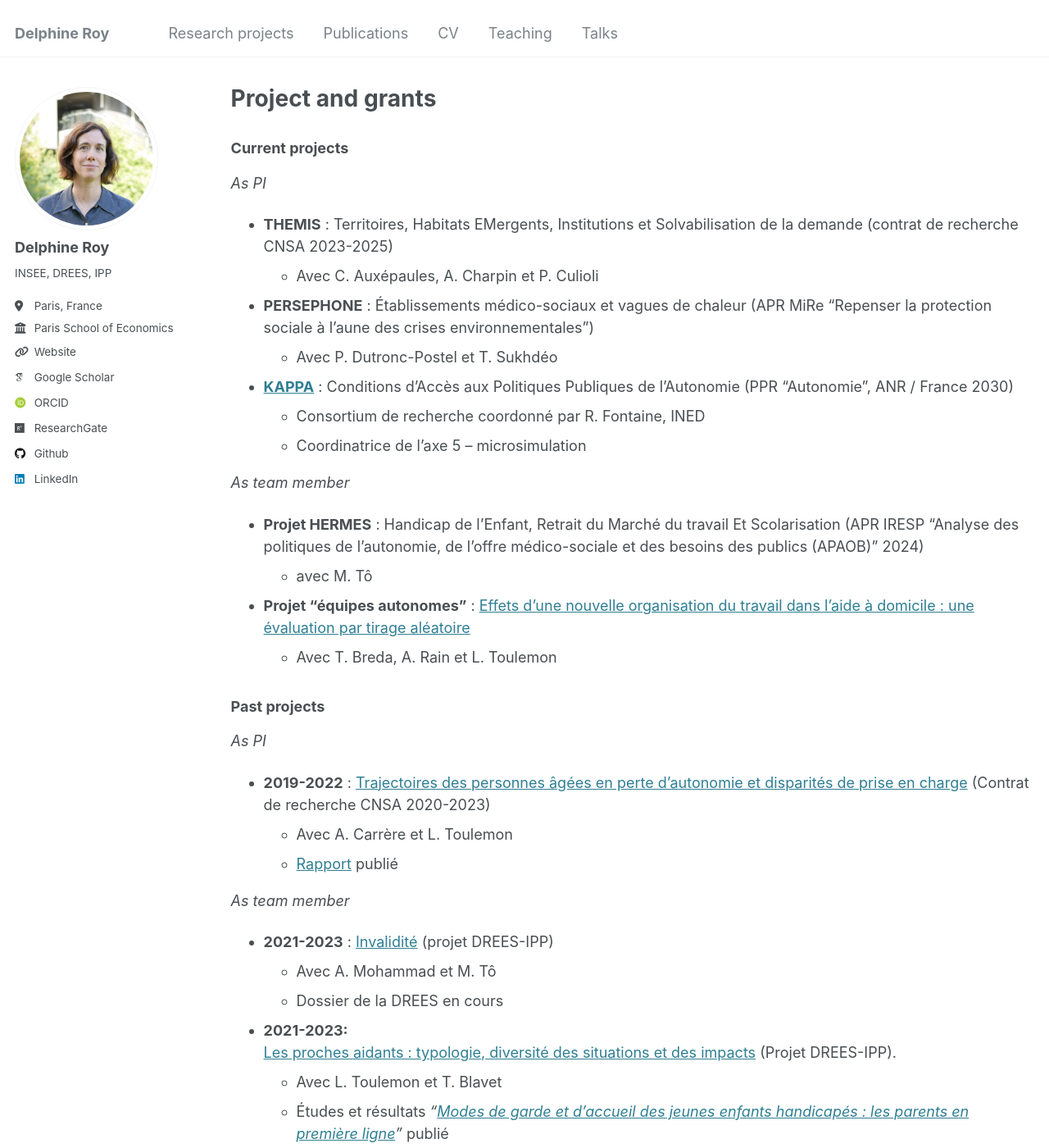
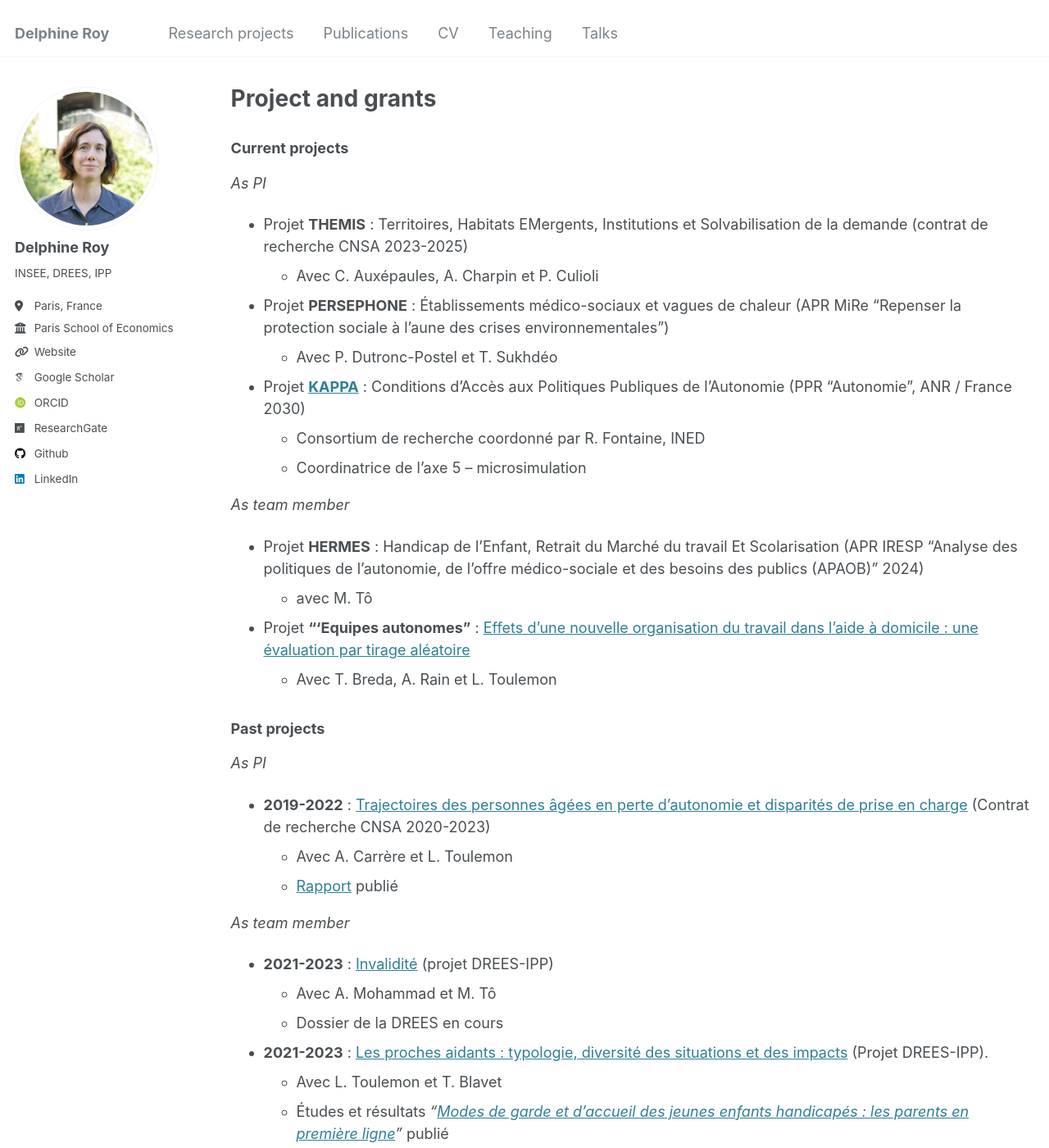
Before and after one commit to DelphineRoy/delphineroy.github.io, a Jekyll site: the page built from _pages/research.md, in a window 1280 px wide and 1400 px high. Shown: the whole window at 82% size. Built offline with Jekyll 4.4.1, drawn with Linux system fonts in a browser that asks for light colours; some web fonts are replaced.

Commit message:
Corrige petits trucs de mise en forme research.md

```diff
--- a/_pages/research.md
+++ b/_pages/research.md
@@ -9,22 +9,22 @@ author_profile: true
 
 _As PI_
 
-  - **THEMIS** : Territoires, Habitats EMergents, Institutions et Solvabilisation de la demande (contrat de recherche CNSA 2023-2025)
+  - Projet **THEMIS** : Territoires, Habitats EMergents, Institutions et Solvabilisation de la demande (contrat de recherche CNSA 2023-2025)
      * Avec C. Auxépaules, A. Charpin et P. Culioli
 
-- **PERSEPHONE** : Établissements médico-sociaux et vagues de chaleur (APR MiRe "Repenser la protection sociale à l’aune des crises environnementales")
+- Projet **PERSEPHONE** : Établissements médico-sociaux et vagues de chaleur (APR MiRe "Repenser la protection sociale à l’aune des crises environnementales")
      * Avec P. Dutronc-Postel et T. Sukhdéo
 
-- **[KAPPA](https://kappa.site.ined.fr/)** : Conditions d’Accès aux Politiques Publiques de l’Autonomie (PPR "Autonomie", ANR / France 2030)
+- Projet **[KAPPA](https://kappa.site.ined.fr/)** : Conditions d’Accès aux Politiques Publiques de l’Autonomie (PPR "Autonomie", ANR / France 2030)
      * Consortium de recherche coordonné par R. Fontaine, INED
      * Coordinatrice de l’axe 5 – microsimulation
 
 _As team member_
 
-- **Projet HERMES** : Handicap de l’Enfant, Retrait du Marché du travail Et Scolarisation (APR IRESP "Analyse des politiques de l’autonomie, de l’offre médico-sociale et des besoins des publics (APAOB)" 2024)
+- Projet **HERMES** : Handicap de l’Enfant, Retrait du Marché du travail Et Scolarisation (APR IRESP "Analyse des politiques de l’autonomie, de l’offre médico-sociale et des besoins des publics (APAOB)" 2024)
     * avec M. Tô
 
-- **Projet "équipes autonomes"** : [Effets d’une nouvelle organisation du travail dans l’aide à domicile : une évaluation par tirage aléatoire](https://www.ipp.eu/projet/equipes_autonomes/)
+- Projet **"'Equipes autonomes"** : [Effets d’une nouvelle organisation du travail dans l’aide à domicile : une évaluation par tirage aléatoire](https://www.ipp.eu/projet/equipes_autonomes/)
      * Avec T. Breda, A. Rain et L. Toulemon
 
 
@@ -42,8 +42,7 @@ _As team member_
      * Avec A. Mohammad et M. Tô
      * Dossier de la DREES en cours
 
-- **2021-2023:**
-  [Les proches aidants : typologie, diversité des situations et des impacts](https://www.ipp.eu/projet/proches-aidants/) (Projet DREES-IPP).
+- **2021-2023** : [Les proches aidants : typologie, diversité des situations et des impacts](https://www.ipp.eu/projet/proches-aidants/) (Projet DREES-IPP).
      * Avec L. Toulemon et T. Blavet
      * Études et résultats *"[Modes de garde et d’accueil des jeunes enfants handicapés : les parents en première ligne](https://drees.solidarites-sante.gouv.fr/publications-communique-de-presse/etudes-et-resultats/modes-de-garde-et-daccueil-des-jeunes-enfants)"* publié
 
```
